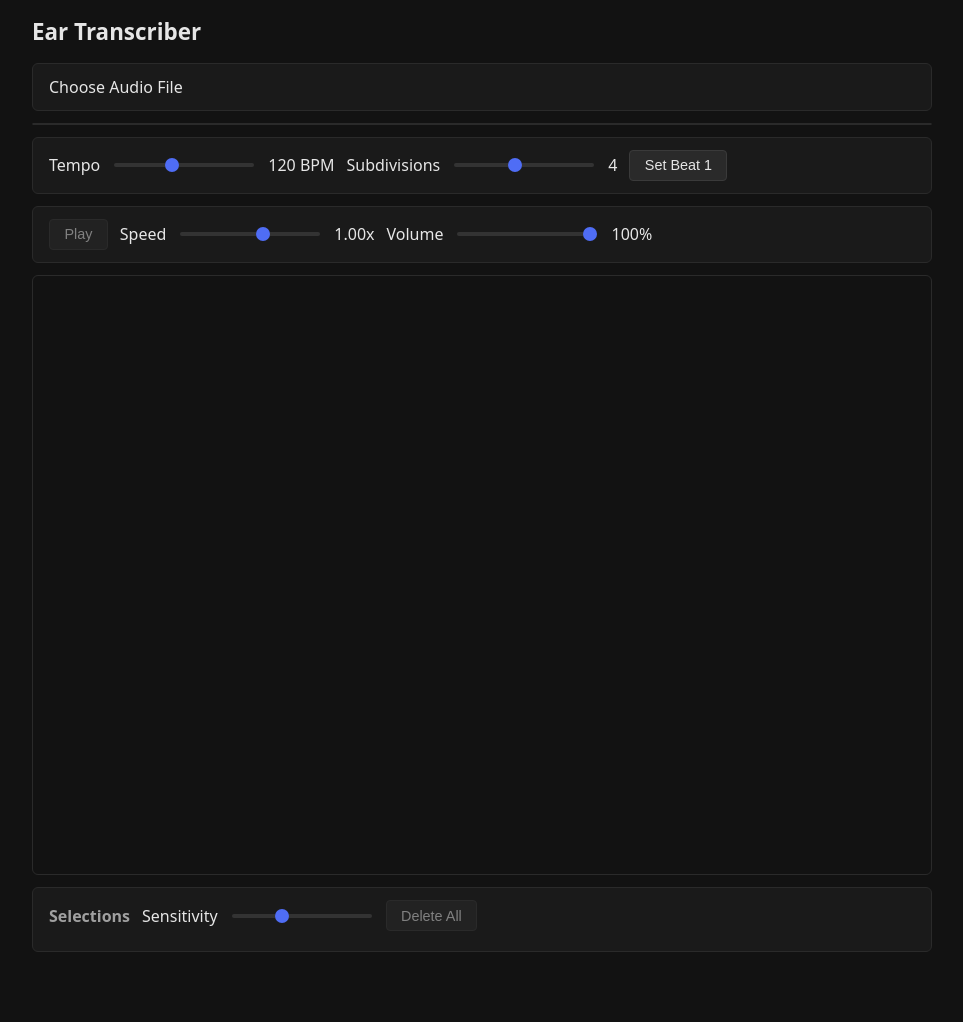
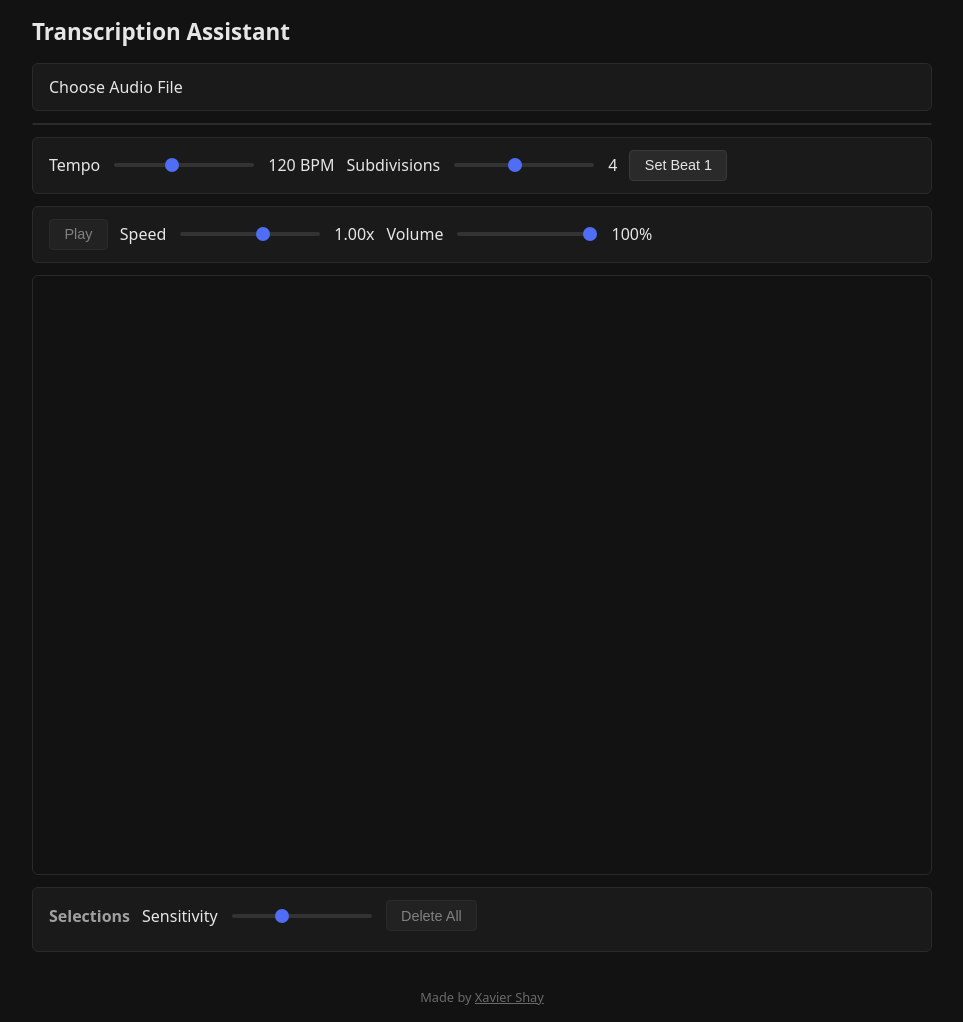
Before and after one commit to xaviershay/transcription-assistant, a website built with Vite: page index.html in a window 1280 px wide. Shown: the whole page, without its empty margins (158-1121 px from the left). Before the commit the page ends 980 px from the top, so only its background shows below. Built offline with nearby package versions, Linux system fonts and the light colour scheme; what wavesurfer.js would draw is missing.

Commit message:
feat: add footer credit link

```diff
--- a/index.html
+++ b/index.html
@@ -3,11 +3,11 @@
   <head>
     <meta charset="UTF-8" />
     <meta name="viewport" content="width=device-width, initial-scale=1.0" />
-    <title>Ear Transcriber</title>
+    <title>Transcription Assistant</title>
   </head>
   <body>
     <main>
-      <h1>Ear Transcriber</h1>
+      <h1>Transcription Assistant</h1>
 
       <section id="upload-section" class="panel">
         <label for="upload" class="file-button">Choose Audio File</label>
@@ -54,6 +54,8 @@
         </div>
         <ul id="selections-list"></ul>
       </section>
+
+      <footer>Made by <a href="https://xaviershay.com" target="_blank" rel="noopener">Xavier Shay</a></footer>
     </main>
     <script type="module" src="/src/main.js"></script>
   </body>
--- a/src/style.css
+++ b/src/style.css
@@ -185,3 +185,15 @@ input[type='range']::-moz-range-track {
   display: flex;
   gap: 0.4rem;
 }
+
+footer {
+  margin-top: 1.5rem;
+  padding-top: 0.75rem;
+  text-align: center;
+  font-size: 0.8rem;
+  color: #6a6a6a;
+}
+
+footer a {
+  color: inherit;
+}
```
